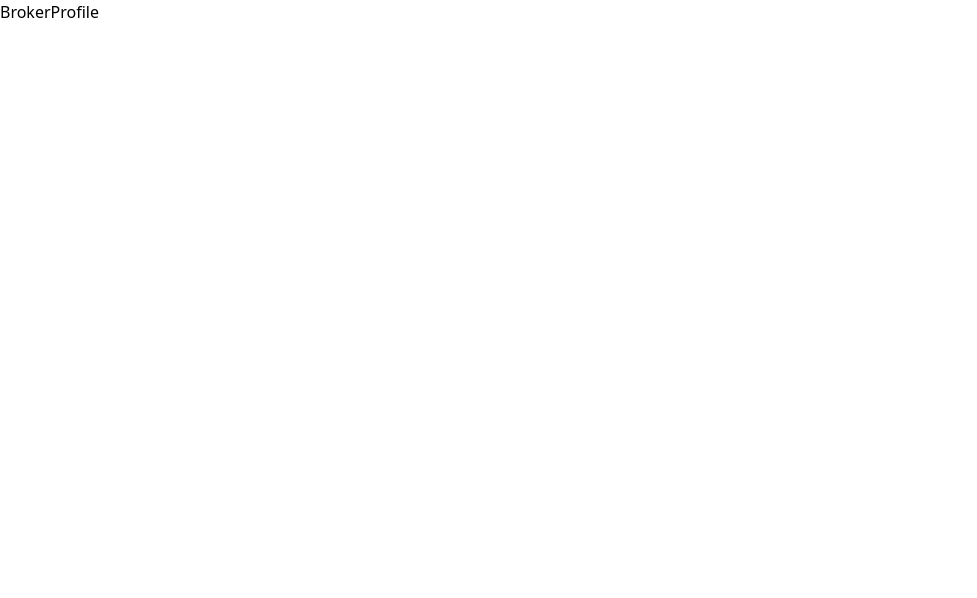
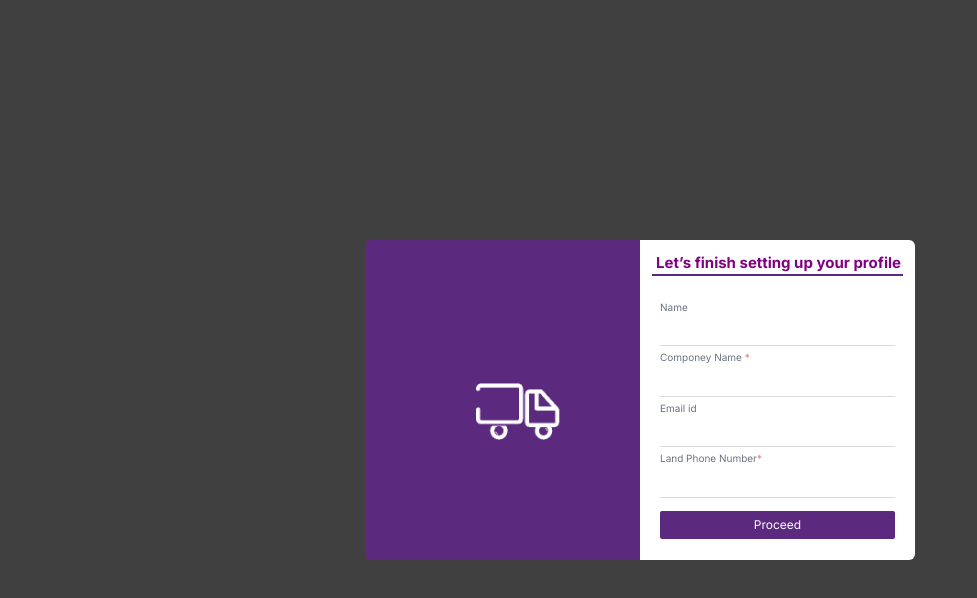
Before and after one commit to nihalmohd/LoaDart, a React (Vite) app: page /Broker/UpdateProfile in a window 1280 px wide. Shown: the top 598 px of the page, without its empty margins (0-977 px from the left). Built offline with nearby package versions, Linux system fonts and the light colour scheme.

Commit message:
is the transporter page is over

```diff
--- a/src/assets/components/Broker/BrokerProfile/BrokerProfile.jsx
+++ b/src/assets/components/Broker/BrokerProfile/BrokerProfile.jsx
@@ -1,8 +1,72 @@
 import React from 'react'
+import { useNavigate } from 'react-router-dom'
 
 const BrokerProfile = () => {
   return (
-    <div>BrokerProfile</div>
+    <div>
+    {/* <div>Transporter profle</div> */}
+      <div className="w-full md:h-screen bg-[#000000BF] flex justify-center items-center">
+
+      <div className=" w-full h-full md:w-[550px] md:h-[320px] md:flex rounded-md">
+          <div className="md:w-1/2 h-full bg-[#5B297E] flex justify-center items-center rounded-s-md ">
+            <div className="md:w-5/6  md:h-36 flex justify-center items-center ">
+              <img src="\images\76821fd48380d92216f8bb5fbebfc5c6.gif" className='w-full h-full object-cover' alt="" />
+            </div>
+          </div>
+          <div className="md:w-1/2 md:h-full bg-white rounded-e-md  p-3" >
+            <div className="w-full h-full ">
+                        <div className="w-full h-6  border-b-2 border-[#5B297E]   pl-1 ">
+                            <h1 className='font-inter text-[15px] font-semibold text-[purple]'>Let’s finish setting up your profile</h1>
+                        </div>
+                        <div className="w-full h-64  grid grid-row-4 gap-1 mt-4 p-2">
+                          <div className="w-full h-full border-b border-[#D9D9D9] ">
+                              <div className="  flex items-center ">
+                                  <h1 className='text-[10px] font-inter text-[#6B7280] '>Name </h1>
+
+                              </div>
+                              <div >
+                              <input type=" text" className='border-white focus:outline-none active:outline-none h-full w-full'/>
+                              </div>
+                          </div>
+                          <div className="w-full h-full border-b border-[#D9D9D9] ">
+                              <div className="  flex items-center ">
+                                  <h1 className='text-[10px] font-inter text-[#6B7280] '>Componey Name <span className='text-red-400'>*</span></h1>
+
+                              </div>
+                            <div >
+                            <input type=" text" className='border-white focus:outline-none active:outline-none h-full w-full'/>
+                            </div>
+                          </div>
+                          <div className="w-full h-full border-b border-[#D9D9D9] ">
+                              <div className="  flex items-center ">
+                                  <h1 className='text-[10px] font-inter text-[#6B7280] '>Email id</h1>
+
+                              </div>
+                            <div>
+                            <input type=" text" className='border-white focus:outline-none active:outline-none h-full w-full'/>
+                            </div>
+                          </div>
+                          <div className="w-full h-full border-b border-[#D9D9D9] ">
+                              <div className="  flex items-center ">
+                                  <h1 className='text-[10px] font-inter text-[#6B7280] '>Land Phone Number<span className='text-red-400'>*</span></h1>
+
+                              </div>
+                            <div >
+                            <input type=" text" className=' focus:outline-none active:outline-none h-full w-full'/>
+                            </div>
+                          </div>
+                          <div className="w-full h-full mt-1 ">
+                              <div className="w-full h-full flex justify-center items-center">
+                              <button className='w-full h-7 bg-[#5B297E]  text-white text-xs font-inter rounded-sm' onClick={()=>{navigate("/Transpoter")}} >Proceed</button>
+                              </div>
+                          </div>
+                        </div>
+            </div>
+          </div>
+      </div>
+
+      </div>
+  </div>
   )
 }
 
```
